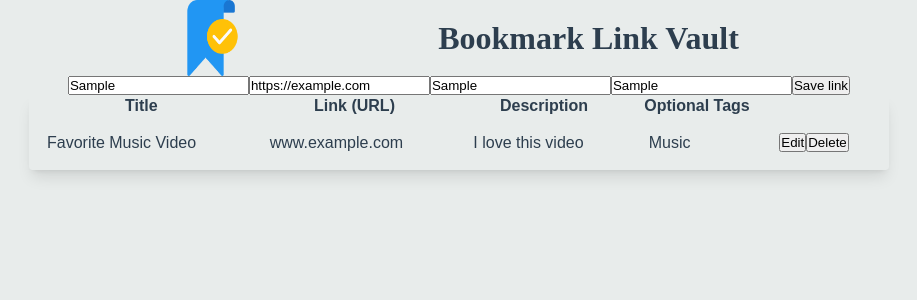
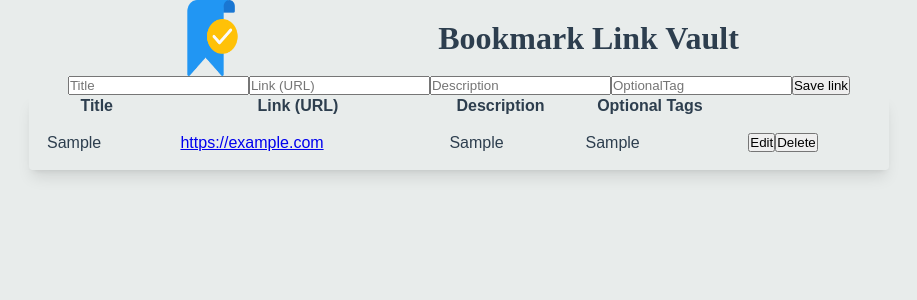
Before and after one commit to NeeloByron/Task-2-ReactTS-Links-Vault, a React (Vite) app: page / in a window 1280 px wide. Both pictures are taken after typing "Sample", "https://example.com", "Sample", "Sample" into the empty fields and a click on the button "Save link". Shown: the top 300 px of the page, without its empty margins (181-1098 px from the left). Built offline with nearby package versions, Linux system fonts and the light colour scheme.

Commit message:
Saving data,  load data & saving data added for useEffect

```diff
--- a/src/Components/LinkVaultApp.tsx
+++ b/src/Components/LinkVaultApp.tsx
@@ -1,7 +1,7 @@
 import  RecordingMethod  from '@/Components/RecordingMethod/RecordingMethod'
 import { Table } from '@/Components/Table/Table'
 import bookmarkIcon from '@/assets/bookmark.png'
-import { useState } from 'react';
+import { useEffect, useState } from 'react';
 
 interface LinkItem {
   id?: number;
@@ -14,6 +14,21 @@ interface LinkItem {
 export const LinkVaultApp = () => {
     const [items, setItems] = useState<LinkItem[]>([]);
 
+    {/* saving data*/}
+     useEffect(() => {
+      localStorage.setItem ("items", JSON.stringify(items))
+     }, [items]);
+
+     {/*load data from the local storage*/}
+      useEffect(() => {
+      const rawData = localStorage.getItem("items");
+      if (rawData) {
+        const storedItems = JSON.parse(rawData);
+        setItems(storedItems);
+       }
+      }, []);
+
+     {/*Add the data*/}
     const addItem = (item: LinkItem) => {
       setItems([...items, { id: Date.now(), ...item }]);
     };
--- a/src/Components/RecordingMethod/RecordingMethod.tsx
+++ b/src/Components/RecordingMethod/RecordingMethod.tsx
@@ -43,7 +43,7 @@ function RecordingMethod ({ addItem }: RecordingMethodProps) {
   return (
    <>
 
-      <form onSubmit={(e) => e.preventDefault()}>
+      <form onSubmit={handleSubmit}>
         <div className='mainForm'>
         <input type='text' placeholder='Title' className={'title'} value={Title} onChange={(e) => setTitle(e.target.value)} />
         <input type='url' placeholder= 'Link (URL)' className={'title'} value={URL} onChange={(e) => setUrl(e.target.value)} />
--- a/src/Components/Table/Table.tsx
+++ b/src/Components/Table/Table.tsx
@@ -14,27 +14,37 @@ interface TableProps {
   items: LinkItem[];
 }
 
-export const Table: React.FC<TableProps> = ({items}) => {
+export const Table: React.FC<TableProps> = ({ items }) => {
   return (
     <>
       <table className={styles.mainTable}>
+        <thead>
          <tr>
            <th className={styles.row}>Title</th>
            <th className={styles.row}>Link (URL)</th>
            <th className={styles.row}>Description</th>
            <th className={styles.row}>Optional Tags</th>
          </tr>
-
-          <tr>
-          <td className={styles.customtd}>Favorite Music Video</td>
-          <td className={styles.customtd}>www.example.com</td>
-          <td className={styles.customtd}>I love this video</td>
-          <td className={styles.customtd}>Music</td>
+         </thead>
+            <tbody>
+          {/* Loop */}
+          {items.map((item) => (
+            <tr key={item.id}>
+              <td className={styles.customtd}>{item.Title}</td>
+              <td className={styles.customtd}>
+                <a href={item.URL} >
+                  {item.URL}
+                </a>
+              </td>
+              <td className={styles.customtd}>{item.Description}</td>
+              <td className={styles.customtd}>{item.OptionalTag}</td>
               <td className={styles.customtd}>
                 <Button btnText='Edit' />
                 <Button btnText='Delete' />
               </td>
             </tr>
+          ))}
+        </tbody>
       </table>
 
     </>
```
Lines whose indentation alone changed are shown as unchanged.
